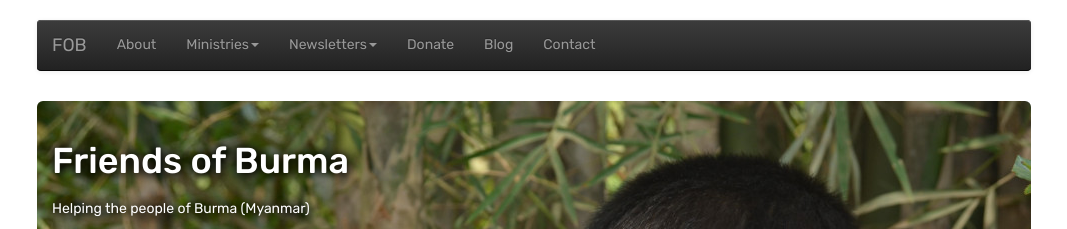
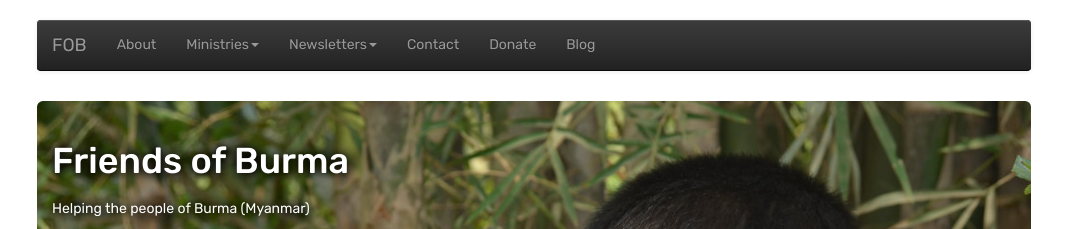
Before and after one commit to friendsofburma/friendsofburma.github.io, a Jekyll site: the page built from index.html, in a window 1280 px wide. Shown: the top 229 px of the page, without its empty margins (106-1173 px from the left). Built offline with Jekyll 4.4.1, drawn with Linux system fonts in a browser that asks for light colours.

Commit message:
menu items updated.

```diff
--- a/_includes/_menu.html
+++ b/_includes/_menu.html
@@ -33,14 +33,14 @@
                                 <li><a href="/resources">Resources</a></li>
                             </ul>
                         </li>
+                        <li {% if page.link == 'contact' %}class="active"{% endif %}>
+                            <a href="/contact">Contact</a>
+                        </li>
                         <li {% if page.link == 'donate' %}class="active"{% endif %}>
                             <a href="/donate">Donate</a>
                         </li>
                         <li>
                             <a href="https://blog.friendsofburma.org/">Blog</a>
-                        </li>
-                        <li {% if page.link == 'contact' %}class="active"{% endif %}>
-                            <a href="/contact">Contact</a>
                         </li>
                     </ul>
                 </div>
```
